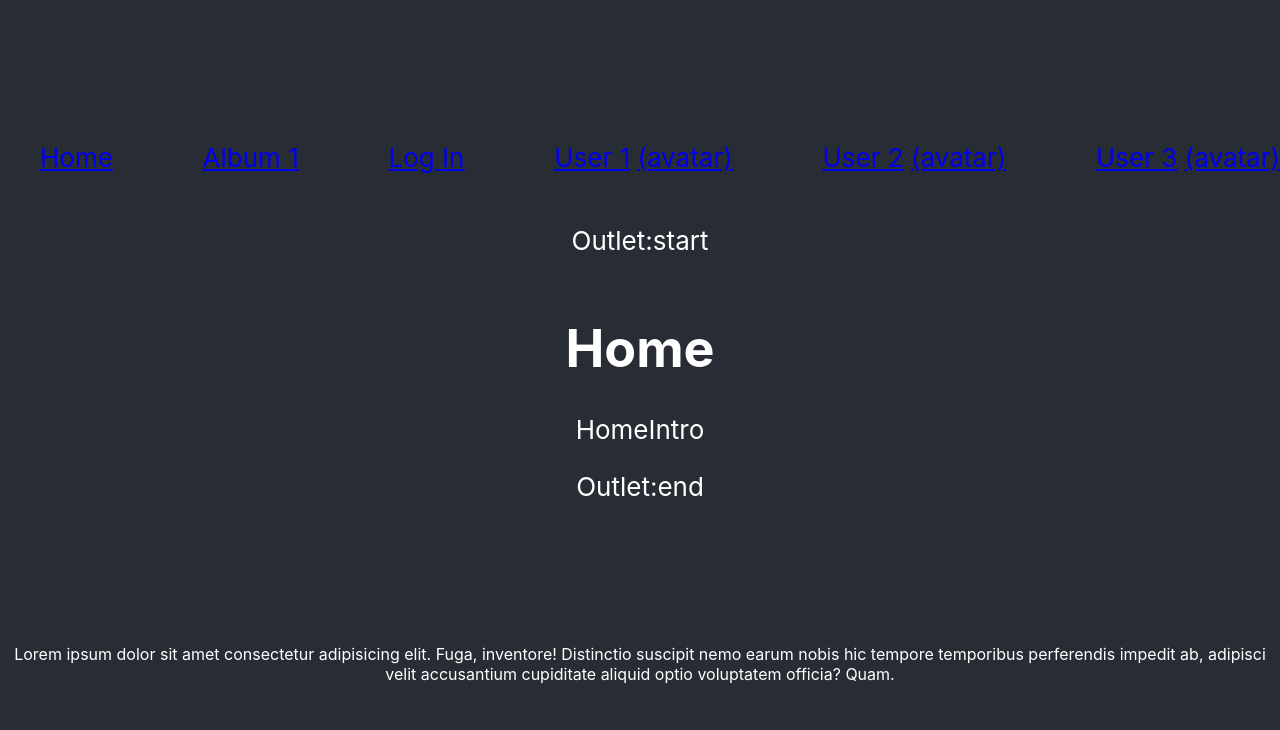
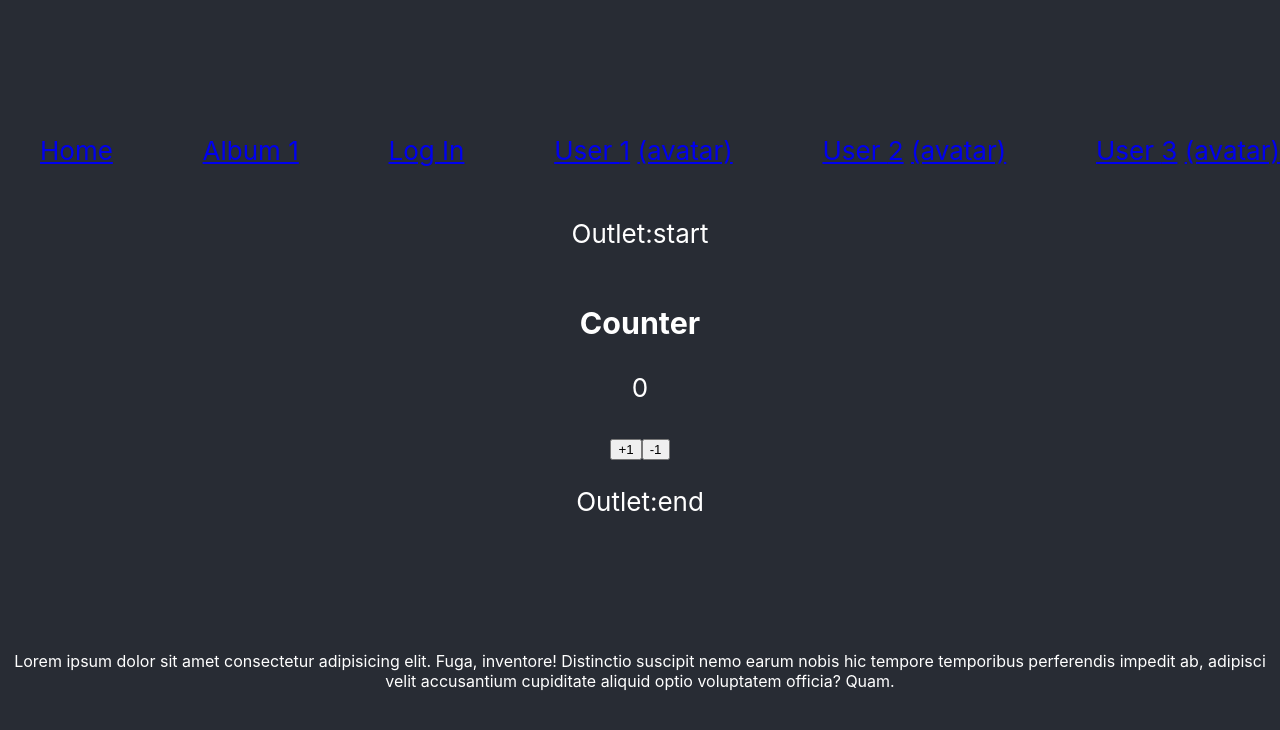
Before and after one commit to mkubera/goit-jsr-4, a React (Create React App) app: page / in a window 1280 px wide. Shown: the top 730 px of the page. Built offline with nearby package versions, Linux system fonts and the light colour scheme.

Commit message:
Counter Redux

```diff
--- a/package.json
+++ b/package.json
@@ -10,8 +10,10 @@
     "nanoid": "^4.0.0",
     "react": "^18.2.0",
     "react-dom": "^18.2.0",
+    "react-redux": "^8.0.2",
     "react-router-dom": "^6.3.0",
     "react-scripts": "5.0.1",
+    "redux": "^4.2.0",
     "web-vitals": "^2.1.4"
   },
   "scripts": {
--- a/src/App.jsx
+++ b/src/App.jsx
@@ -11,12 +11,14 @@ import NotFound from "./components/NotFound";
 import SharedLayout from "./components/layouts/SharedLayout";
 import Avatar from "./components/user/Avatar";
 import Login from "./components/user/Login";
+import Counter from "./components/Counter";
 
 const App = () => {
   return (
     <Routes>
       <Route path="/" element={<SharedLayout />}>
-        <Route index element={<HomePage />} />
+        <Route index element={<Counter />} />
+        {/* <Route index element={<HomePage />} /> */}
         <Route path="users/login" element={<Login />} />
         <Route path="users/:userId" element={<User />} />
         <Route path="users/:userId/avatar" element={<Avatar />} />
--- /dev/null
+++ b/src/components/Counter.jsx
@@ -0,0 +1,29 @@
+import React from "react";
+import PropTypes from "prop-types";
+import { useSelector, useDispatch } from "react-redux";
+import { incrementAction, decrementAction } from "./../redux/actions";
+
+const Counter = () => {
+  const count = useSelector((state) => state);
+  const dispatch = useDispatch();
+
+  const increment = () => {
+    dispatch(incrementAction);
+  };
+  const decrement = () => {
+    dispatch(decrementAction);
+  };
+
+  return (
+    <div>
+      <h3>Counter</h3>
+      <p>{count}</p>
+      <button onClick={increment}>+1</button>
+      <button onClick={decrement}>-1</button>
+    </div>
+  );
+};
+
+Counter.propTypes = {};
+
+export default Counter;
--- a/src/index.js
+++ b/src/index.js
@@ -5,6 +5,8 @@ import App from "./App";
 import reportWebVitals from "./reportWebVitals";
 import { UserProvider } from "./contexts/userContext";
 import { BrowserRouter } from "react-router-dom";
+import { Provider } from "react-redux";
+import store from "./redux/store";
 
 // In React 18 <React.StrictMode> triggers componentDidMount twice
 // (changed from React 17)
@@ -20,11 +22,13 @@ const StrictMode = ({ hasReusableState, children }) => {
 const root = ReactDOM.createRoot(document.getElementById("root"));
 root.render(
   <StrictMode hasReusableState={!true}>
-    <UserProvider>
-      <BrowserRouter>
-        <App />
-      </BrowserRouter>
-    </UserProvider>
+    <Provider store={store}>
+      <UserProvider>
+        <BrowserRouter>
+          <App />
+        </BrowserRouter>
+      </UserProvider>
+    </Provider>
   </StrictMode>
 );
 
--- /dev/null
+++ b/src/redux/actions.js
@@ -0,0 +1,10 @@
+// ------------- ACTIONS
+// Elm: MSG
+const incrementAction = {
+  type: "INCREMENT",
+};
+const decrementAction = {
+  type: "DECREMENT",
+};
+
+export { incrementAction, decrementAction };
--- /dev/null
+++ b/src/redux/inits.js
@@ -0,0 +1,3 @@
+const INIT_COUNT = 0;
+
+export { INIT_COUNT };
--- /dev/null
+++ b/src/redux/reducers.js
@@ -0,0 +1,22 @@
+import { INIT_COUNT } from "./inits";
+
+// ------------- REDUCERS
+// Elm: UPDATE
+// const reducer = (oldState = {}, action) => {
+//   const newState = { ...oldState };
+//   return newState;
+// };
+
+const countReducer = (oldState = INIT_COUNT, action) => {
+  switch (action.type) {
+    case "INCREMENT":
+      return oldState + 1;
+    case "DECREMENT":
+      return oldState - 1;
+
+    default:
+      return oldState;
+  }
+};
+
+export { countReducer };
--- /dev/null
+++ b/src/redux/store.js
@@ -0,0 +1,6 @@
+import { createStore } from "redux";
+import { countReducer } from "./reducers";
+
+const store = createStore(countReducer);
+
+export default store;
```
Also changed, not shown: 1 other file (tests, documents, lock files or other folders).
